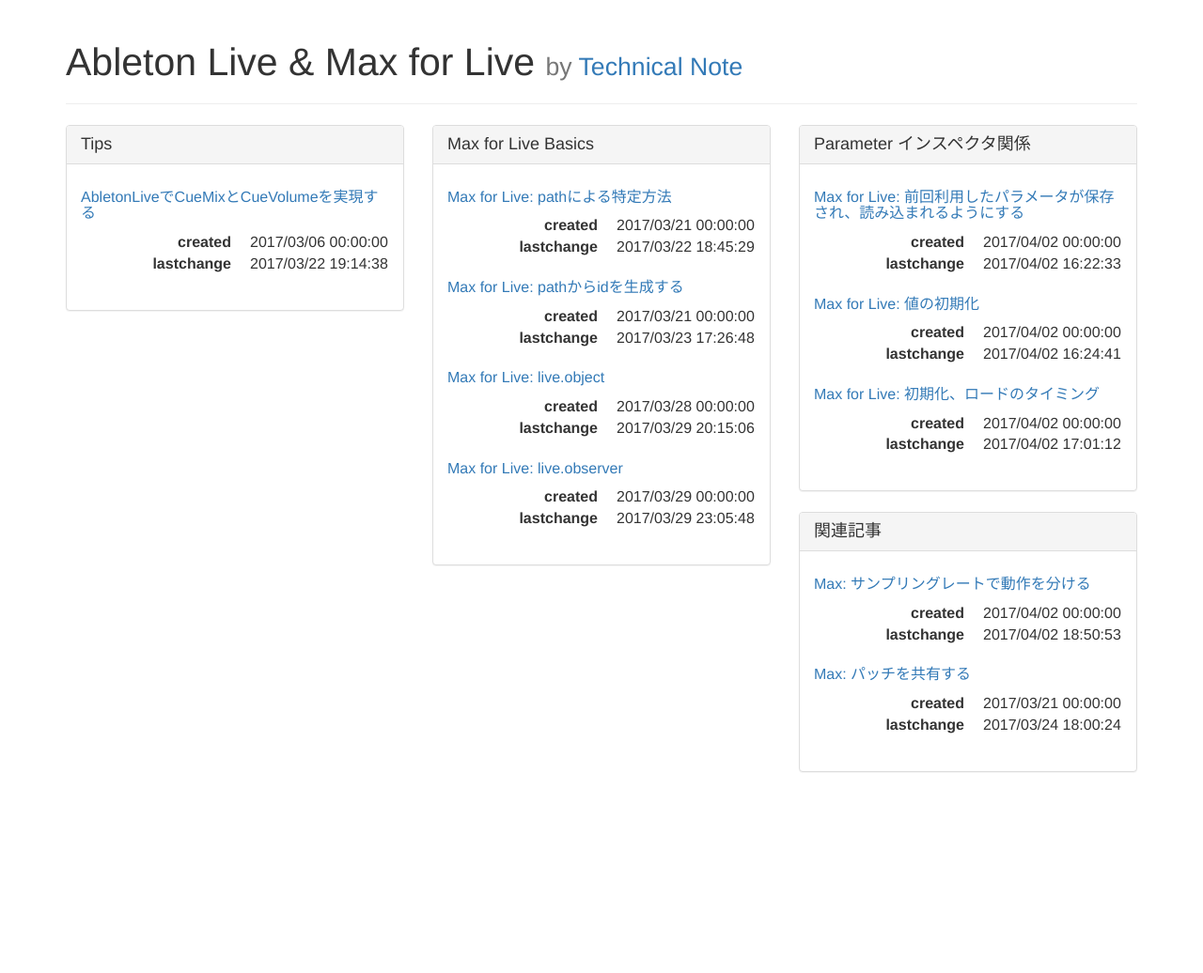
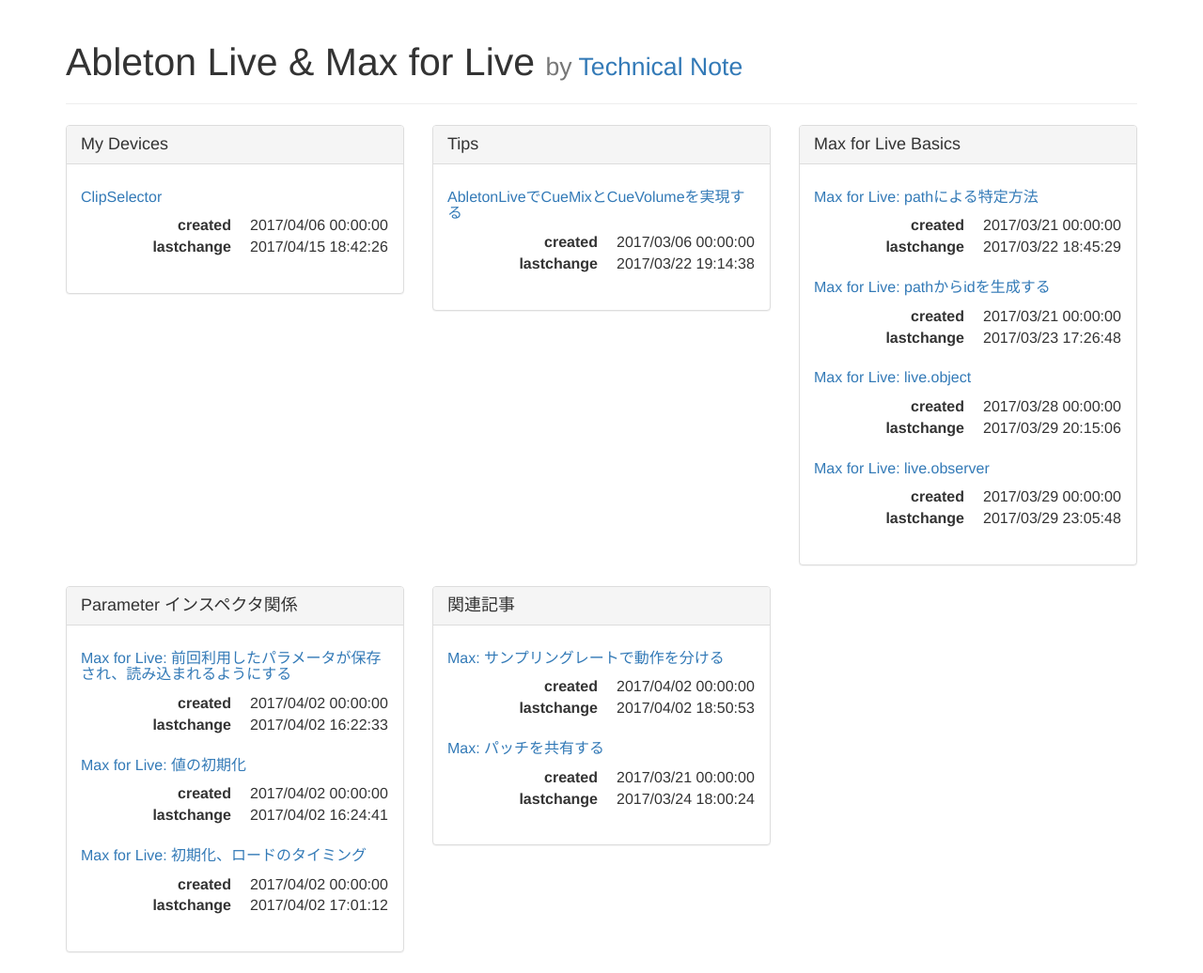
Before and after one commit to leico/TechnicalNote, a Jekyll site: the page built from _Live/index.html, in a window 1280 px wide. Shown: the whole page at 94% size. Built offline with Jekyll 4.4.1, drawn with Linux system fonts in a browser that asks for light colours; before the commit the page ends 900 px from its top, so only the background shows below that; some of the changed lines change nothing that is shown.

Commit message:
clipselector

```diff
--- /dev/null
+++ b/_Live/clipselector.md
@@ -0,0 +1,87 @@
+---
+layout : post
+title  : "ClipSelector"
+date   : 2017/04/06
+lastchange : 2017-04-15 18:42:26.
+tags   :
+  - Ableton
+  - Live
+  - 9
+  - Max for Live
+  - M4L
+  - Device
+  - ClipSelector
+---
+
+## 概要
+
+{% capture url %}{{site.github.url}}{% link _Live/images/clipselector/01_Detail.png %}{% endcapture %}
+{% assign caption = '外観' | markdownify %}
+{% include thumbnail.html url=url caption=caption %}
+
+いずれかのクリップスロットを選択、Launch/Record するためのデバイス。
+MIDIコントローラのボタンやノブ、フェーダをアサインして利用することを想定したもの。
+
+{% capture url %}{{site.github.url}}{% link _Live/images/clipselector/02_Source.png %}{% endcapture %}
+{% assign caption = '全体像
+
+ダウンロードはこちらから
+
+' | markdownify %}
+{% include thumbnail.html url=url caption=caption %}
+
+
+
+## 構造
+
+Ableton Live のクリップスロットは`トラック数 x シーン数` のマトリクス(行列)で構成されている。
+
+{% capture url %}{{site.github.url}}{% link _Live/images/clipselector/03_Clipslot.png %}{% endcapture %}
+{% assign caption = 'トラック数 x シーン数' | markdownify %}
+{% include thumbnail.html url=url caption=caption %}
+
+クリップスロットはトラック側からか、シーン側からアクセスすることになり、
+それぞれ`live_set scenes N clip_slots M`、`live_set tracks N clip_slots M`という *path* を利用することになる
+(N、Mの値は0 - トラック数orシーン数)。
+
+トラック数、及びシーン数は Live 実行中に変動するため、最大トラック数、シーン数を監視しておく必要がある。
+
+{% capture url %}{{site.github.url}}{% link _Live/images/clipselector/04_Selector.png %}{% endcapture %}
+{% assign caption = '
+監視する部分のパッチ
+
+`live.observer`で *tracks* / *scenes* を監視、
+全てのトラック or シーンに対応する *id* がリストで出力されるので、
+その総数をカウントし、`live.number`の最大値に指定する。
+
+*id* のリストは
+
+    id 1 id 2 id 32 id 43 id 55 ...
+
+となっている。今回は`zl.filter id` でリスト内からシンボル`id` を除外し、
+`id` が取り除かれたリスト要素の総数を`zl.len`で出力し、トラック数/シーン数を求めている。
+
+他に、`live.observer`の出力を`zl.len`に入力、出力される総数を`/ 2`する方法も可能。
+`id N`が総数分出力されるため、リスト長は必ず最大数の2倍になるため。
+
+16トラックの場合、0-15の値を指定することができる。そのままでは1つ多いので最後に`- 1`を行っている。
+
+' | markdownify %}
+{% include thumbnail.html url=url caption=caption %}
+
+
+{% capture url %}{{site.github.url}}{% link _Live/images/clipselector/05_Path.png %}{% endcapture %}
+{% assign caption = '
+`live.number`に入力された数値を *path* へ変換し、`live.path`へ入力、
+割り当てられた *id* を取得する。
+' | markdownify %}
+{% include thumbnail.html url=url caption=caption %}
+
+
+{% capture url %}{{site.github.url}}{% link _Live/images/clipselector/06_Select.png %}{% endcapture %}
+{% assign caption = '
+
+指定されたクリップを選択状態にし、再生/録音/停止が送信できるよう準備する。
+
+' | markdownify %}
+{% include thumbnail.html url=url caption=caption %}
--- a/_data/pages.yml
+++ b/_data/pages.yml
@@ -2,6 +2,10 @@
 - title : Ableton Live & Max for Live
   label : Live
   sections :
+    - name  : My Devices
+      pages :
+        - clipselector
+
     - name  : Tips
       pages :
         - cuemix-cuevolume
```
Also changed, not shown: _Live/images/clipselector/01_Detail.png (added), _Live/images/clipselector/02_Source.png (added), _Live/images/clipselector/03_Clipslot.png (added), _Live/images/clipselector/04_Selector.png (added), _Live/images/clipselector/05_Path.png (added), _Live/images/clipselector/06_Select.png (added).
